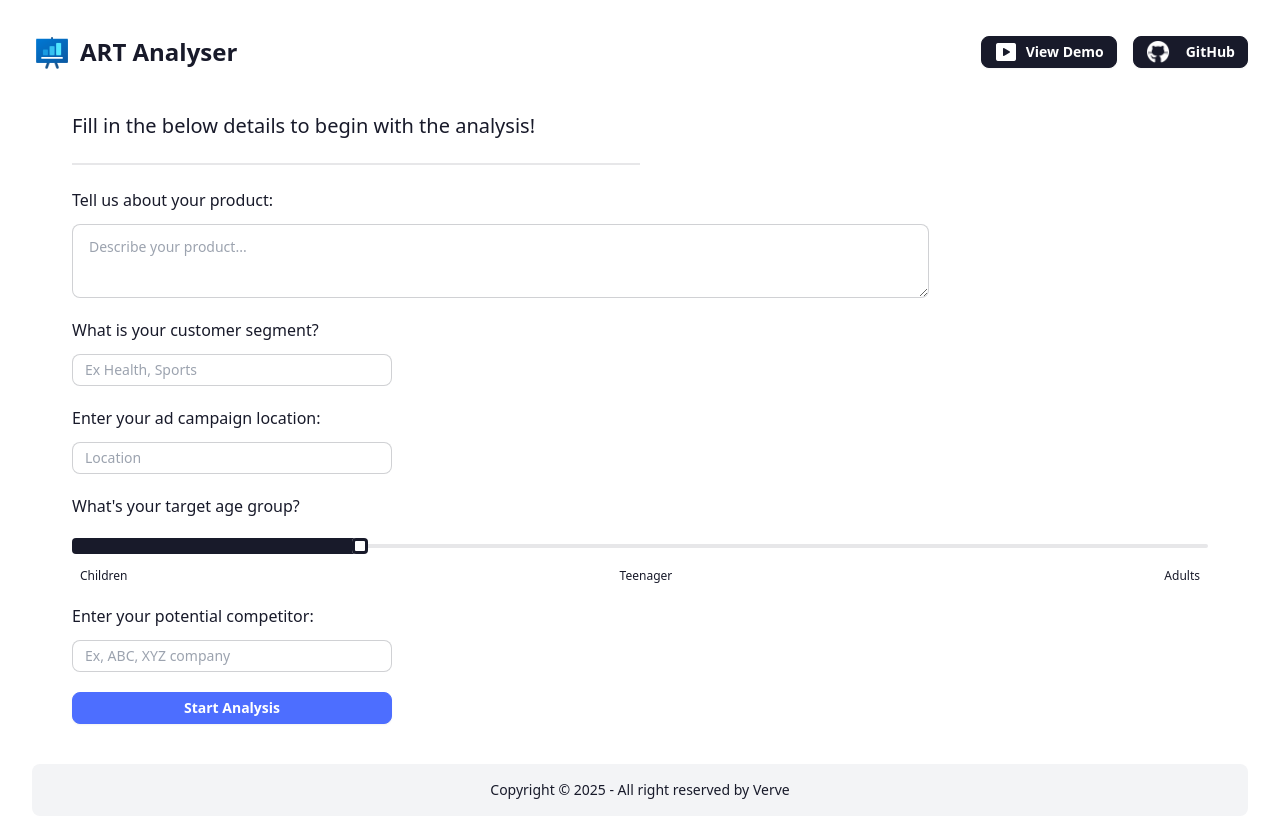
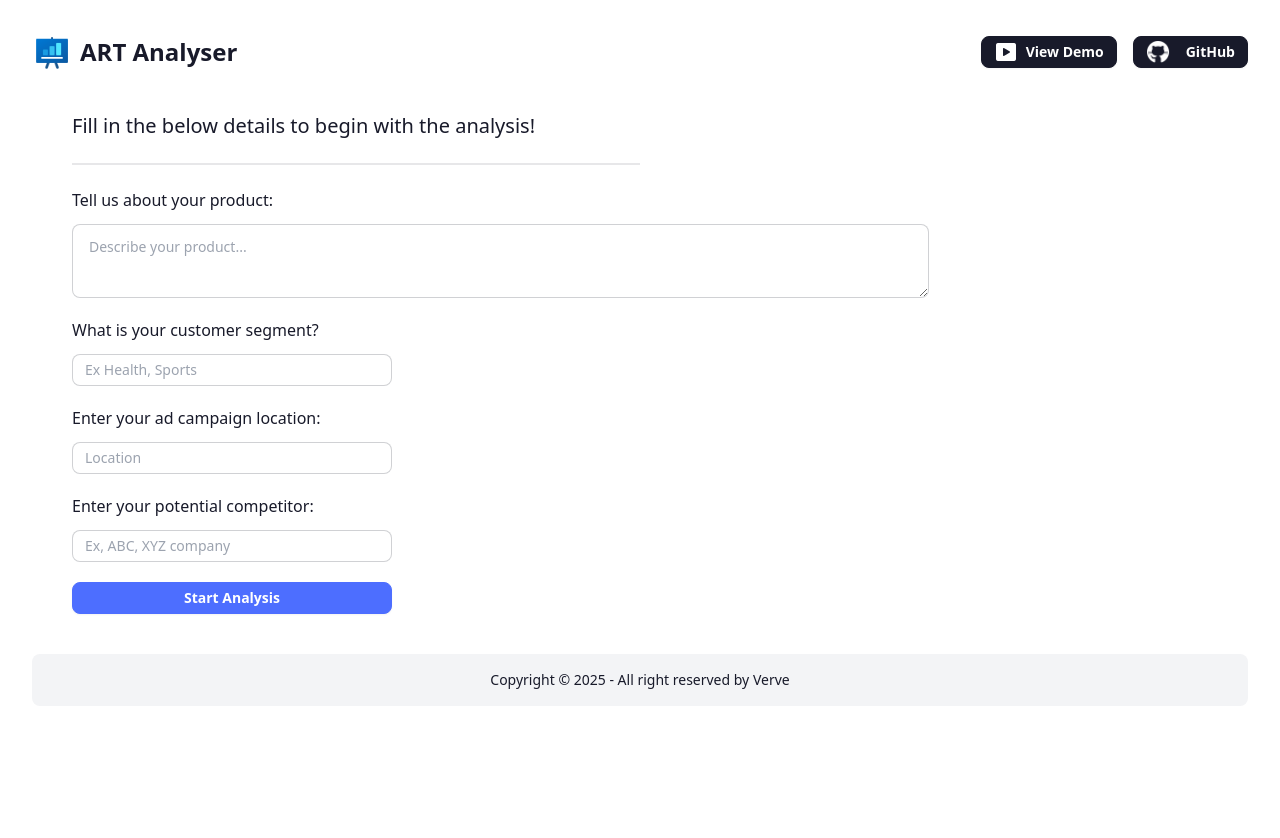
Before and after one commit to SuperMind-Hackathon/genai-verve, a React (Vite) app in the folder frontend/verve-genai-frontend/: page /form-page in a window 1280 px wide. Shown: the top 838 px of the page. After the commit the page ends 800 px from the top, so only its background shows below. Built offline with nearby package versions, Linux system fonts and the light colour scheme.

Commit message:
updating the form setup

```diff
--- a/frontend/verve-genai-frontend/src/components/FormPage.jsx
+++ b/frontend/verve-genai-frontend/src/components/FormPage.jsx
@@ -111,29 +111,6 @@ function FormPage() {
         <div className="form-fields flex flex-col mt-5">
           <div className="form-fields-container">
             <div className="form-fields-header text-left">
-              What's your target age group?
-            </div>
-            <div className="form-fields-input">
-              <input
-                type="range"
-                min={0}
-                max="100"
-                value={sliderValue}
-                onChange={handleSliderChange}
-                className="range range-xs mt-5"
-                step="25"
-              />
-              <div className="flex justify-between px-2 text-xs mt-2">
-                <span>Children</span>
-                <span>Teenager</span>
-                <span>Adults</span>
-              </div>
-            </div>
-          </div>
-        </div>
-        <div className="form-fields flex flex-col mt-5">
-          <div className="form-fields-container">
-            <div className="form-fields-header text-left">
               Enter your potential competitor:
             </div>
             <div className="form-fields-input flex items-center">
```
